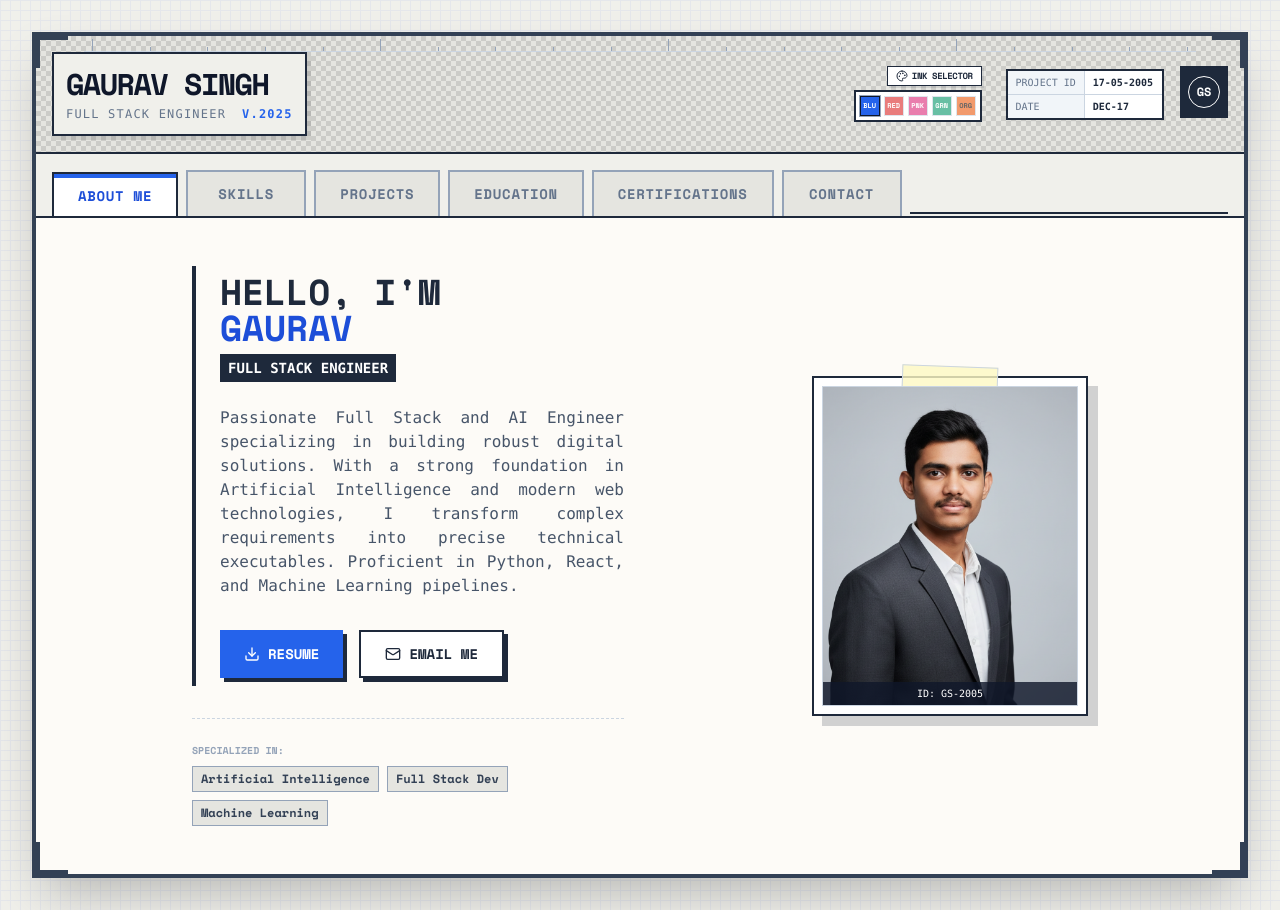
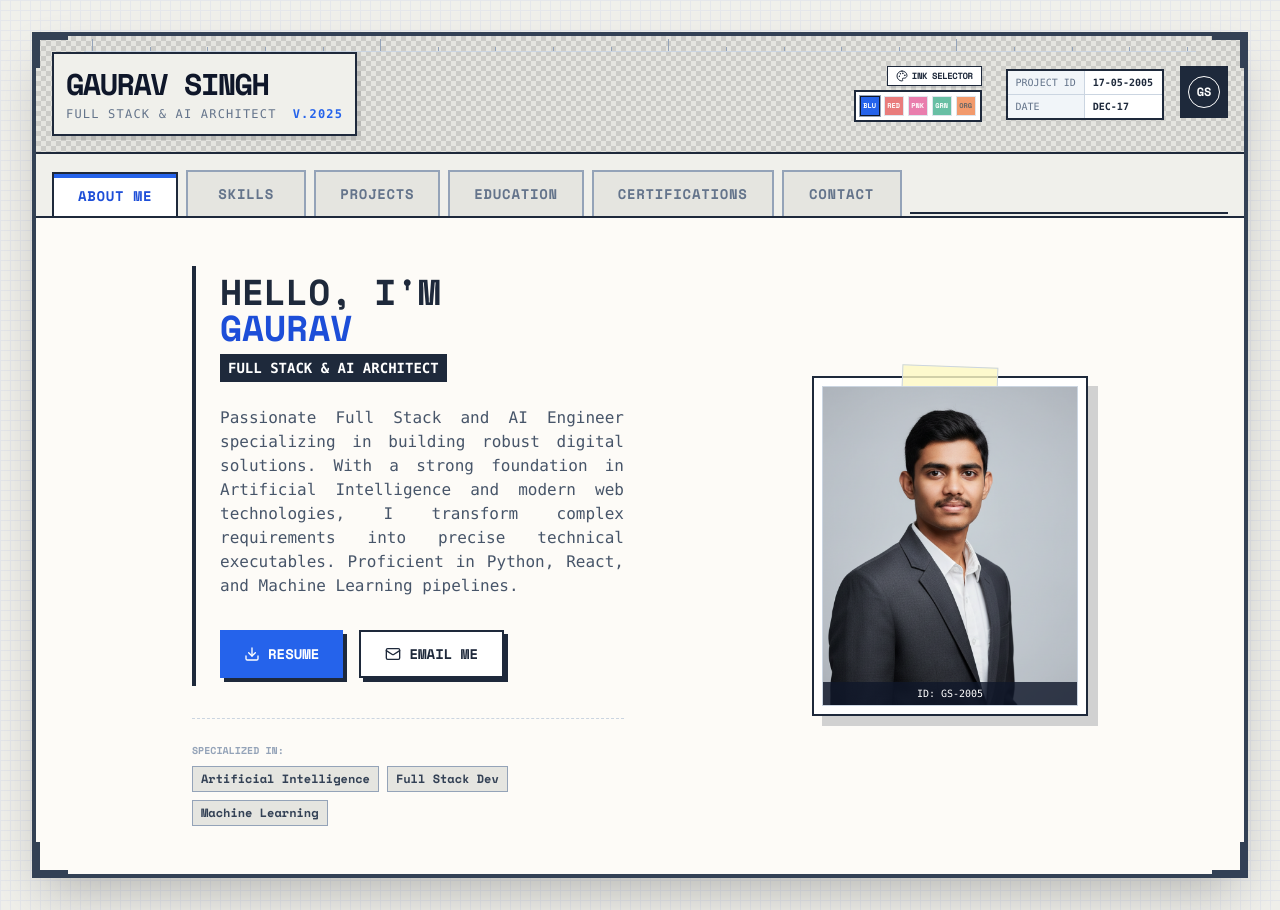
Before and after one commit to Gaurav7127/gauravportfolio, a React (Vite) app: page / in a window 1280 px wide. Built offline with nearby package versions, Linux system fonts and the light colour scheme.

Commit message:
Update constants.ts

```diff
--- a/constants.ts
+++ b/constants.ts
@@ -2,7 +2,7 @@ import { Project, EducationItem, CertificationItem, Skill, PersonalInfo, Experie
 
 export const PERSONAL_INFO: PersonalInfo = {
   name: "GAURAV SINGH",
-  role: "FULL STACK ENGINEER",
+  role: "FULL STACK & AI ARCHITECT",
   location: "Satara, Maharashtra",
   email: "gauravsingh1752005@gmail.com",
   phone: "+91 8530042162",
```
